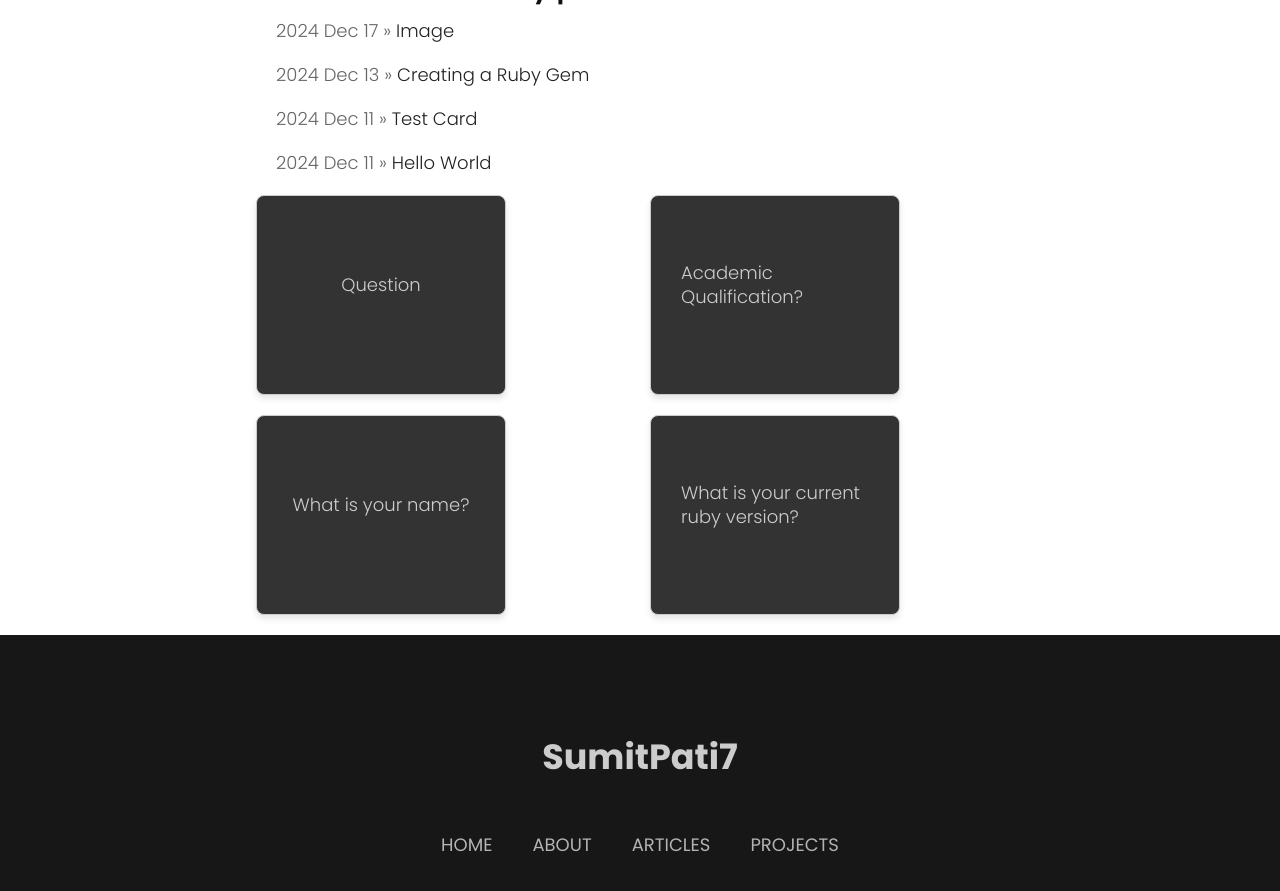
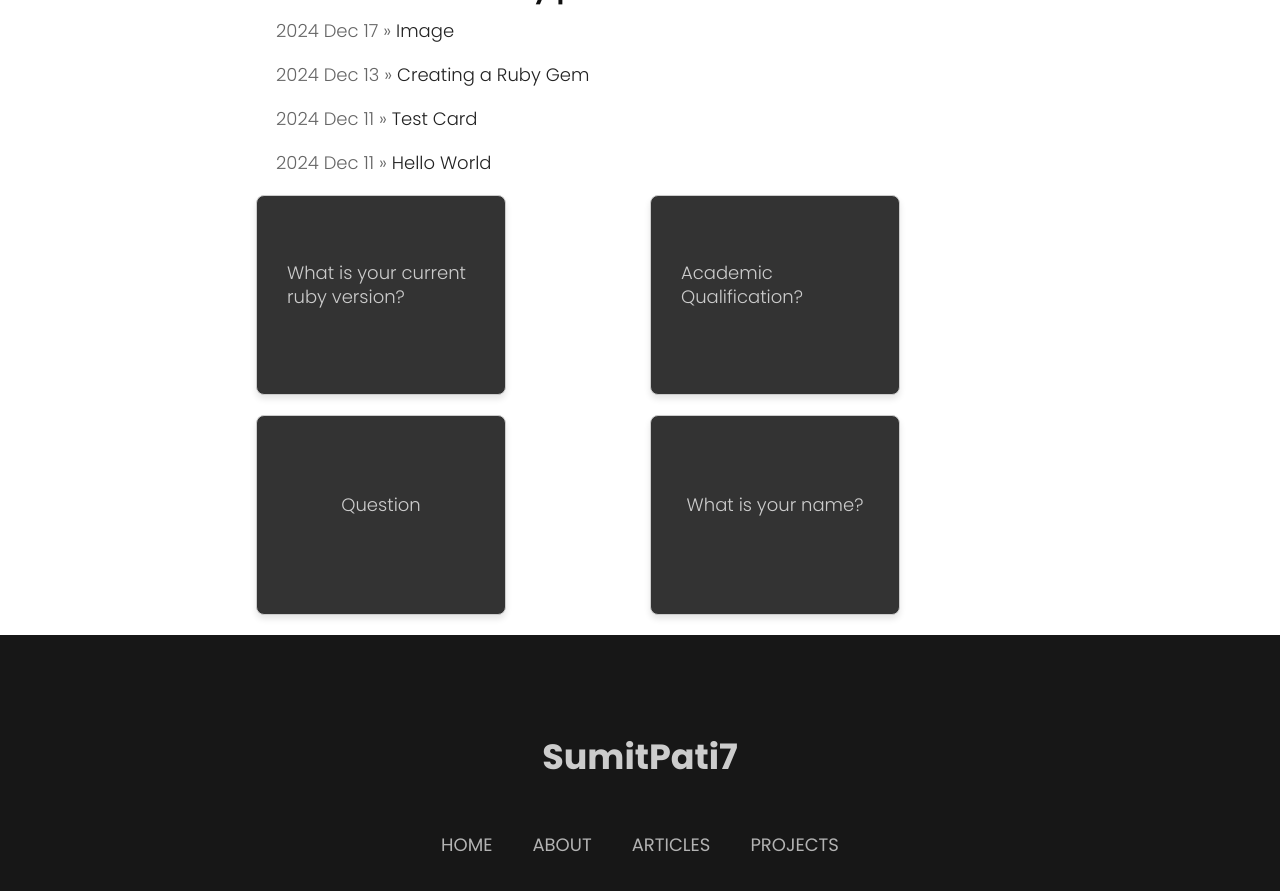
Before and after one commit to sumitpati7/blog, a Jekyll site: the page built from index.md, in a window 1280 px wide and 900 px high, scrolled down 478 px. Shown: the top 891 px of the window. Built offline with Jekyll 4.4.1, drawn with Linux system fonts in a browser that asks for light colours; nearby versions of some CDN libraries; some web fonts are replaced; comment, search, counter and statistics services are not loaded.

Commit message:
auto commit

```diff
--- a/index.md
+++ b/index.md
@@ -2,17 +2,17 @@
 layout: default
 title: SumitPati7
 flashcards:
-  - question: Question
-    answer: Answer
+  - question: What is your current ruby version?
+    answer: 3\.3.4
 
   - question: Academic Qualification?
     answer: Bachelor in CSIT
 
+  - question: Question
+    answer: Answer
+
   - question: What is your name?
     answer: My name is **Sumit Pati**.
-
-  - question: What is your current ruby version?
-    answer: 3\.3.4
 
 ---
 # Hello There, I am Sumit Pati.
```
